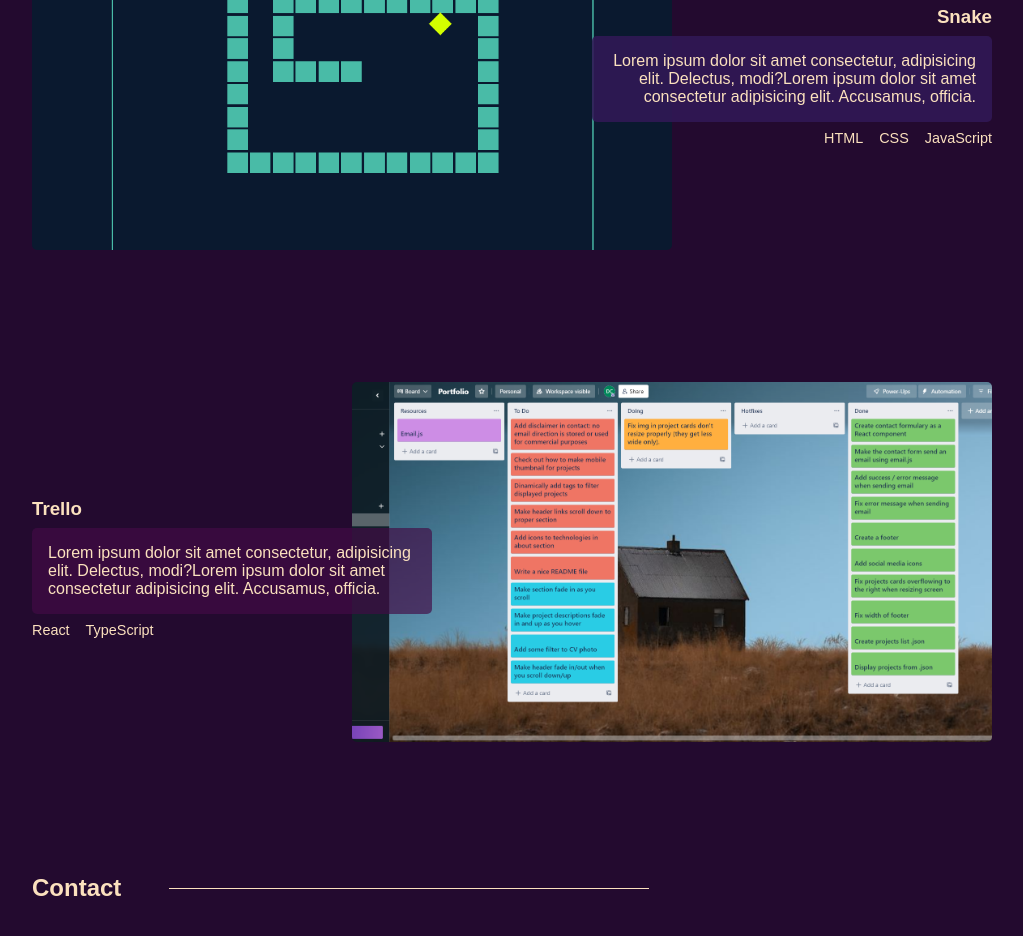
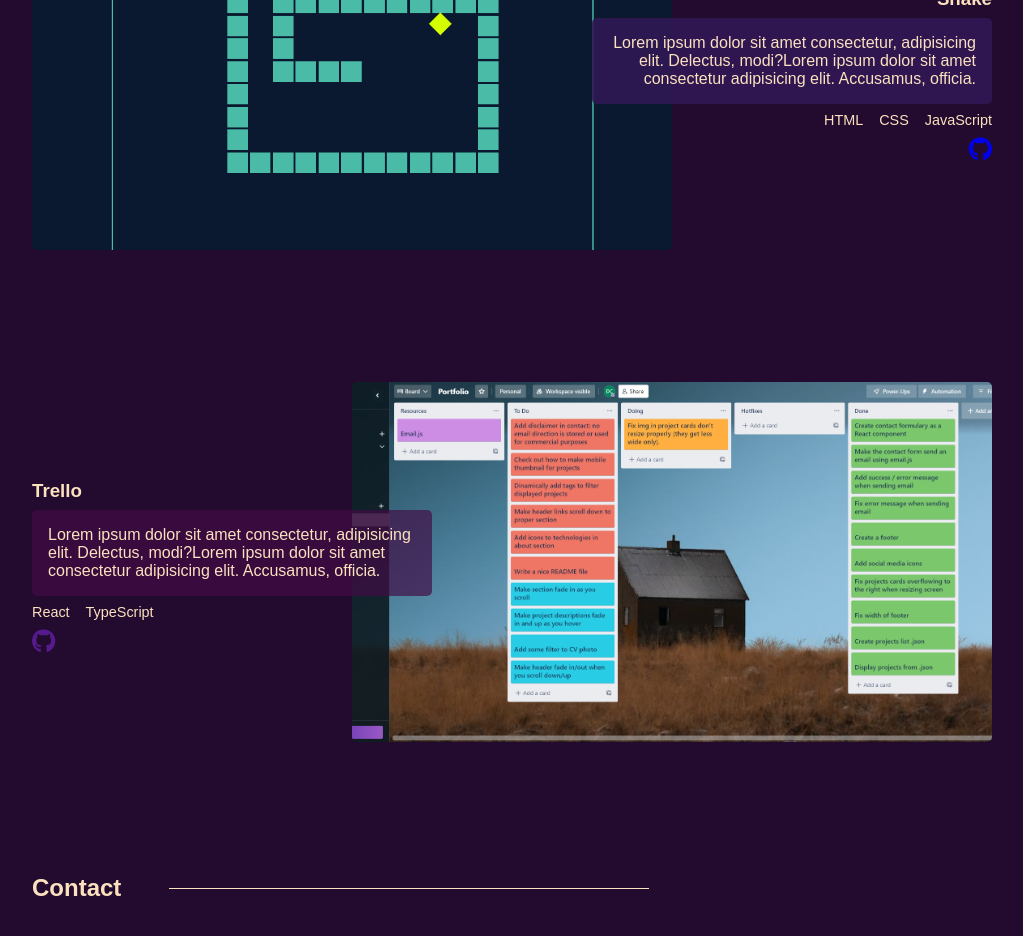
Before and after one commit to DaniPhilo/portfolio, a React (Create React App) app: page / in a window 1280 px wide. Shown: the part 1440-2376 px from the top of the page, without its empty margins (128-1151 px from the left). Built offline with nearby package versions, Linux system fonts and the light colour scheme.

Commit message:
Added gh link to projects and img are now links to project pages

```diff
--- a/src/components/ProjectCard.js
+++ b/src/components/ProjectCard.js
@@ -6,7 +6,7 @@
         {index % 2 === 0 ?
             <div className='project-card-left'>
                 <div className="project-img">
-                        <img src={project.img} alt="" />
+                    <a href=""><img src={project.img} alt="" /></a>
                 </div>
                 <div className="project-info">
                     <div className="project-title">
@@ -21,6 +21,9 @@
                                 return <li key={index}>{tech}</li>
                             })}
                         </ul>
+                    </div>
+                    <div className='gh-project-link'>
+                        <a href={project.gh_link} target="_blank"><i className="fa-brands fa-github"></i></a>
                     </div>
                 </div>
             </div>
@@ -40,9 +43,12 @@
                             })}
                         </ul>
                     </div>
+                    <div className='gh-project-link'>
+                        <a href={project.gh_link} target="_blank"><i className="fa-brands fa-github"></i></a>
+                    </div>
                 </div>
                 <div className="project-img">
-                        <img src={project.img} alt="" />
+                    <a href=""><img src={project.img} alt="" /></a>
                 </div>
             </div>
         }
--- a/src/projects.json
+++ b/src/projects.json
@@ -4,7 +4,8 @@
         "img": "./images/thumbnails/snake_thumbnail2.png",
         "description": "Lorem ipsum dolor sit amet consectetur, adipisicing elit. Delectus, modi?Lorem ipsum dolor sit amet consectetur adipisicing elit. Accusamus, officia.",
         "technologies": ["HTML", "CSS", "JavaScript"],
-        "gh_link": "",
+        "project_link": "https://wikipedia.com",
+        "gh_link": "https://github.com/DaniPhilo/snake",
         "tags": []
     },
     {
@@ -12,6 +13,7 @@
         "img": "./images/thumbnails/test_thumbnail.png",
         "description": "Lorem ipsum dolor sit amet consectetur, adipisicing elit. Delectus, modi?Lorem ipsum dolor sit amet consectetur adipisicing elit. Accusamus, officia.",
         "technologies": ["React", "TypeScript"],
+        "project_link": "https://wikipedia.com",
         "gh_link": "",
         "tags": []
     }
--- a/src/styles/component_styles/_icons_sidebar.scss
+++ b/src/styles/component_styles/_icons_sidebar.scss
@@ -29,7 +29,7 @@
     cursor: auto;
 }
 
-.fa-brands {
+.icons-container > li > .fa-brands {
     font-size: 1.75rem;
     // background-color: aliceblue;
     color: $accent_color;
--- a/src/styles/component_styles/_projects.scss
+++ b/src/styles/component_styles/_projects.scss
@@ -22,7 +22,16 @@
     grid-row: 1 / 2;
 }
 
-.project-card-left > .project-img > img {
+.project-card-left > .project-img > a {
+    display: inline-block;
+    width: 100%;
+    transition: 0.25s ease-in-out;
+}
+.project-card-left > .project-img > a:hover {
+    transform: scale(1.1);
+}
+
+.project-card-left > .project-img > a > img {
     width: 100%;
     border-radius: 5px;
 }
@@ -34,6 +43,7 @@
     grid-column: 8 / 13;
     grid-row: 1 / 2;
     align-self: center;
+    z-index: 2;
 }
 
 .project-card-left > .project-info > .project-title > h3 {
@@ -61,6 +71,20 @@
     font-size: 0.9rem;
 }
 
+.project-card-left > .project-info > .gh-project-link {
+    display: flex;
+    justify-content: flex-end;
+    margin-top: 0.5rem;
+}
+
+.project-card-left > .project-info > .gh-project-link > a {
+    font-size: 1.5rem;
+    transition: 0.25s ease-in-out;
+}
+.project-card-left > .project-info > .gh-project-link > a:hover {
+    color: $text_color_light;
+}
+
 
 .project-card-right {
     // position: relative;
@@ -78,7 +102,20 @@
     // height: 35vh;
     grid-column: 5 / 13;
     grid-row: 1 / 2;
-    // max-width: 500px;
+}
+
+.project-card-right > .project-img > a {
+    display: inline-block;
+    width: 100%;
+    transition: 0.25s ease-in-out;
+}
+.project-card-right > .project-img > a:hover {
+    transform: scale(1.1);
+}
+
+.project-card-right > .project-img > a > img {
+    width: 100%;
+    border-radius: 5px;
 }
 
 .project-card-right > .project-info {
@@ -119,3 +156,17 @@
 .project-card-right > .project-info > .project-techs > .tech-list > li {
     font-size: 0.9rem;
 }
+
+.project-card-right > .project-info > .gh-project-link {
+    display: flex;
+    justify-content: flex-start;
+    margin-top: 0.5rem;
+}
+
+.project-card-right > .project-info > .gh-project-link > a {
+    font-size: 1.5rem;
+    transition: 0.25s ease-in-out;
+}
+.project-card-right > .project-info > .gh-project-link > a:hover {
+    color: $text_color_light;
+}
```
Lines whose indentation alone changed are shown as unchanged.
